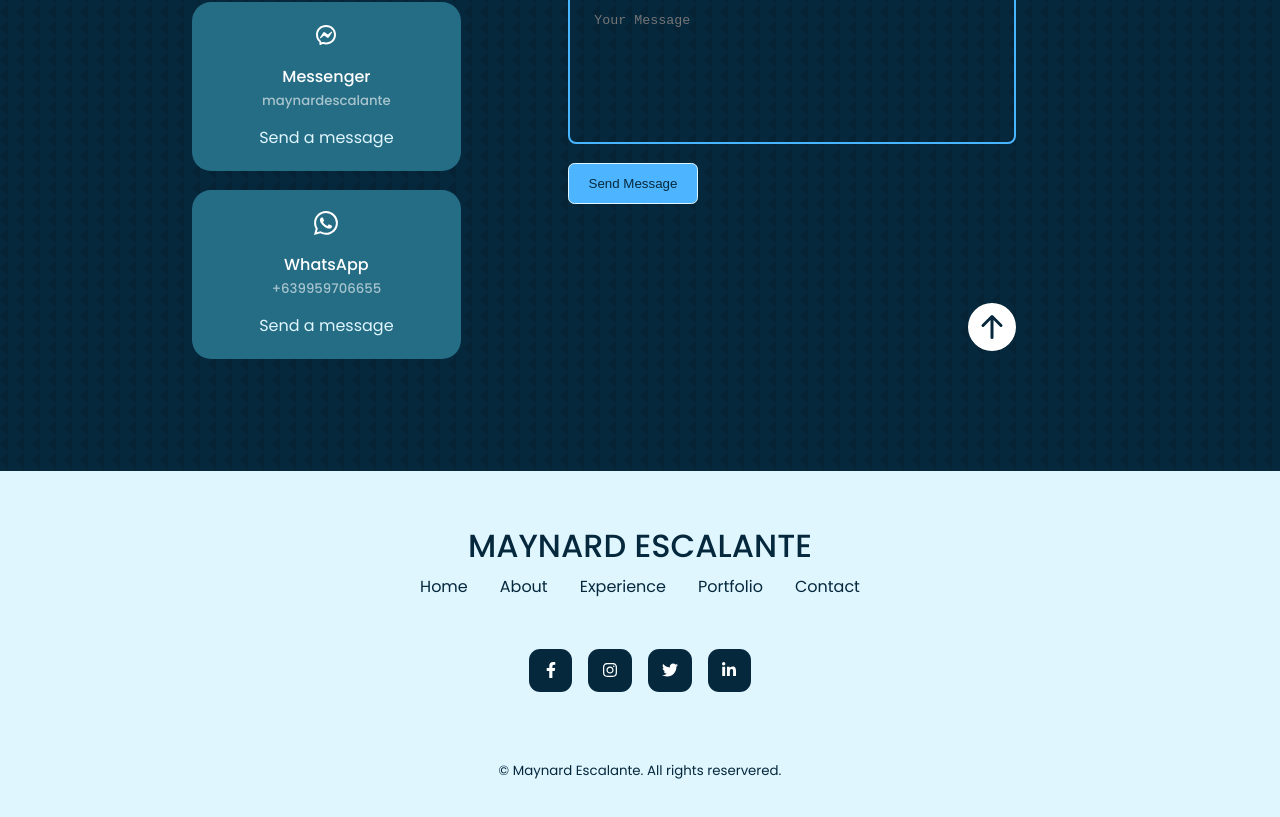
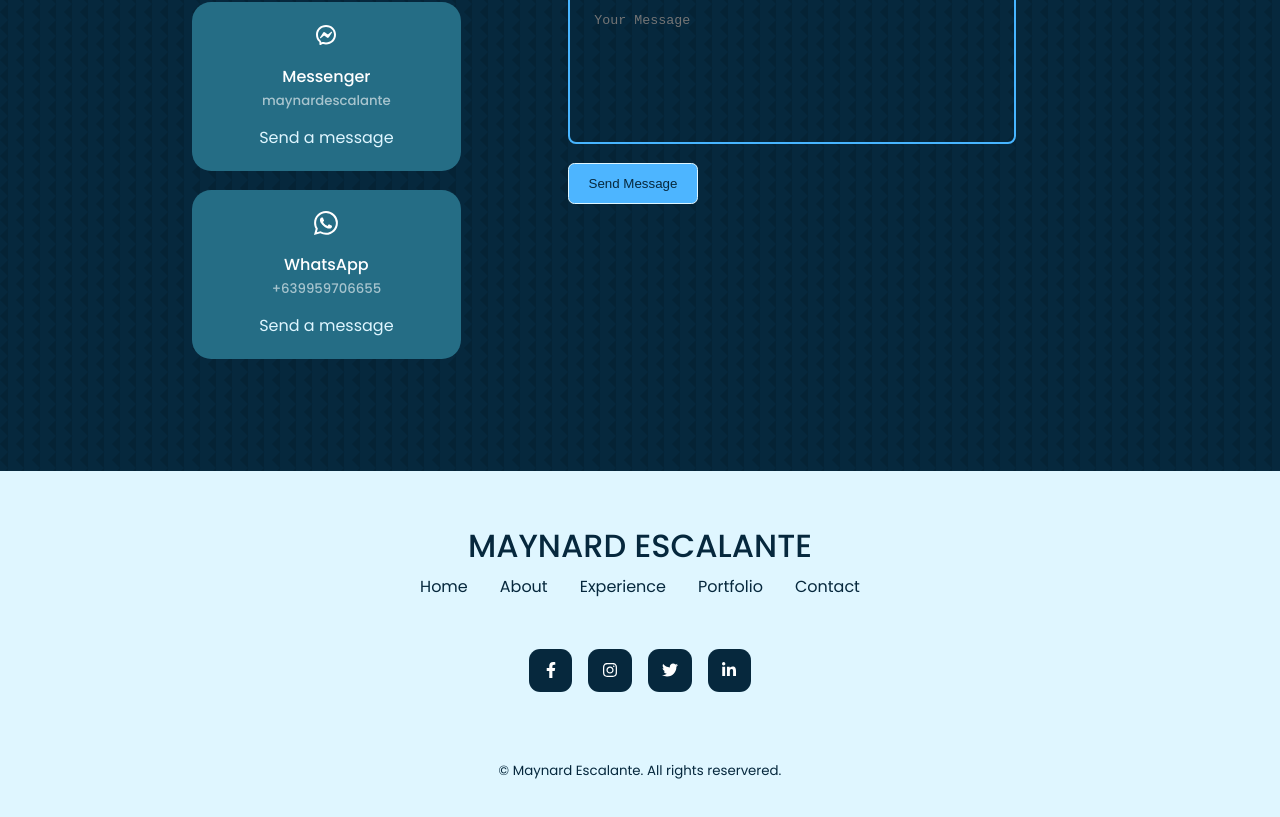
Before and after one commit to dranyam2022/portfolio-maynard, a React (Create React App) app: page / in a window 1280 px wide. Shown: the part 3356-4173 px from the top of the page. Built offline with nearby package versions, Linux system fonts and the light colour scheme.

Commit message:
removed back to top button

```diff
--- a/src/components/backtotop/BackToTopBtn.js
+++ /dev/null
@@ -1,14 +0,0 @@
-import React from "react";
-import classes from "./BackToTopBtn.module.css";
-import { BsFillArrowUpCircleFill } from "react-icons/bs";
-
-const BackToTopBtn = () => {
-  const handlerBtnClick = () => {};
-  return (
-    <a className={classes.container} href="#">
-      <BsFillArrowUpCircleFill className={classes.btnToTop} />
-    </a>
-  );
-};
-
-export default BackToTopBtn;
--- a/src/components/backtotop/BackToTopBtn.module.css
+++ /dev/null
@@ -1,37 +0,0 @@
-.container {
-  display: flex;
-  flex-direction: column;
-  justify-content: flex-end;
-  align-items: flex-end;
-  font-size: 3rem;
-  margin-top: 5rem;
-  gap: 0.5rem;
-  text-align: center;
-}
-
-.btnToTop {
-  color: white;
-}
-
-.btnToTop:hover {
-  color: var(--color-primary);
-  animation: bump 300ms ease-out;
-}
-
-@keyframes bump {
-  0% {
-    transform: scale(1);
-  }
-  10% {
-    transform: scale(0.9);
-  }
-  30% {
-    transform: scale(1.1);
-  }
-  50% {
-    transform: scale(1.15);
-  }
-  100% {
-    transform: scale(1);
-  }
-}
--- a/src/components/contact/Contact.js
+++ b/src/components/contact/Contact.js
@@ -4,7 +4,6 @@ import { MdOutlineMail } from "react-icons/md";
 import { RiMessengerLine } from "react-icons/ri";
 import { BsWhatsapp } from "react-icons/bs";
 import emailjs from "emailjs-com";
-import BackToTopBtn from "../backtotop/BackToTopBtn";
 
 function Contact() {
   const form = useRef();
@@ -92,7 +91,6 @@ function Contact() {
           <button type="submit" className="btn btn-primary">
             Send Message
           </button>
-          <BackToTopBtn />
         </form>
       </div>
     </section>
```
